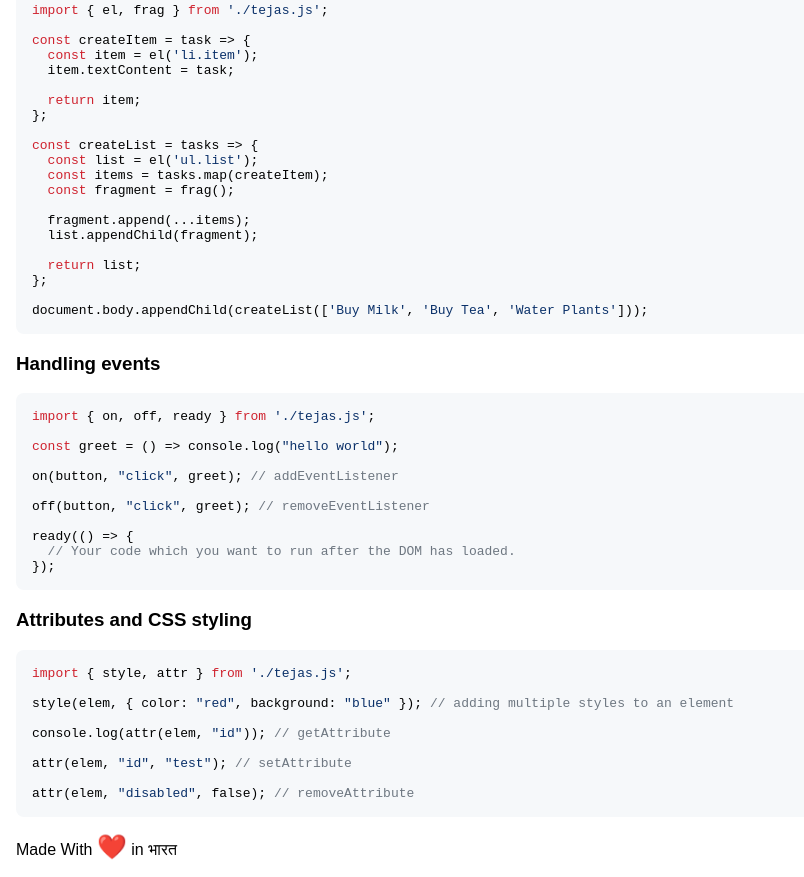
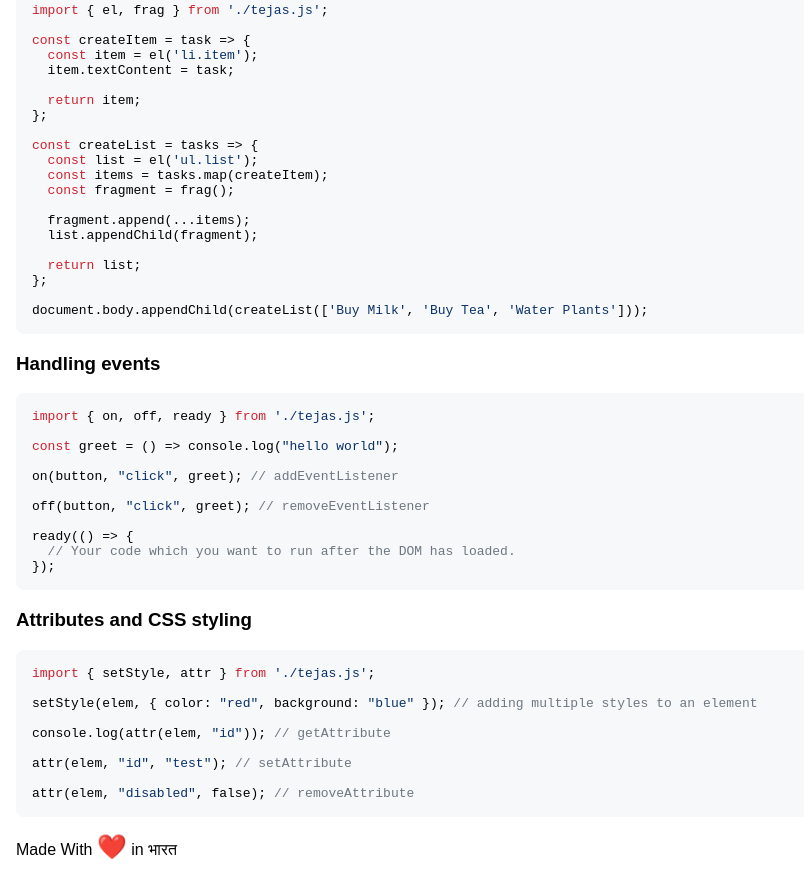
Before and after one commit to harshdoesdev/tejas, a plain HTML site: page index.html in a window 1280 px wide. Shown: the part 854-1731 px from the top of the page, without its empty margins (0-804 px from the left). Drawn offline with Linux system fonts and the light colour scheme.

Commit message:
Update index.html

```diff
--- a/index.html
+++ b/index.html
@@ -85,9 +85,9 @@ ready(<span class="hljs-function">() =&gt;</span> {
 </code></pre>
 <h3>Attributes and CSS styling</h3>
 
-<pre class="hljs language-javascript"><code><span class="hljs-keyword">import</span> { style, attr } <span class="hljs-keyword">from</span> <span class="hljs-string">&#x27;./tejas.js&#x27;</span>;
+<pre class="hljs language-javascript"><code><span class="hljs-keyword">import</span> { setStyle, attr } <span class="hljs-keyword">from</span> <span class="hljs-string">&#x27;./tejas.js&#x27;</span>;
 
-style(elem, { <span class="hljs-attr">color</span>: <span class="hljs-string">&quot;red&quot;</span>, <span class="hljs-attr">background</span>: <span class="hljs-string">&quot;blue&quot;</span> }); <span class="hljs-comment">// adding multiple styles to an element</span>
+setStyle(elem, { <span class="hljs-attr">color</span>: <span class="hljs-string">&quot;red&quot;</span>, <span class="hljs-attr">background</span>: <span class="hljs-string">&quot;blue&quot;</span> }); <span class="hljs-comment">// adding multiple styles to an element</span>
 
 <span class="hljs-built_in">console</span>.log(attr(elem, <span class="hljs-string">&quot;id&quot;</span>)); <span class="hljs-comment">// getAttribute</span>
 
```
